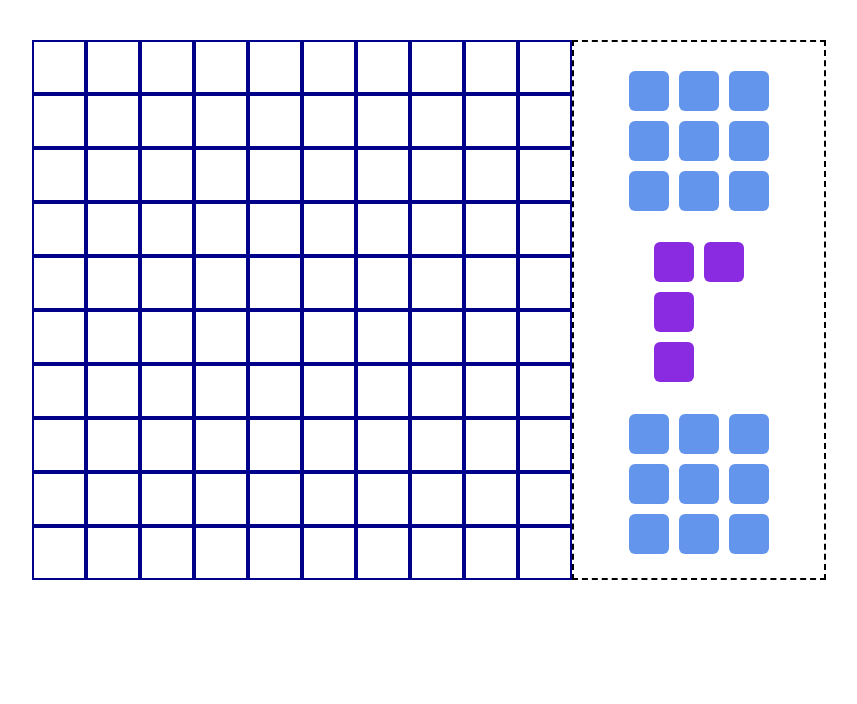
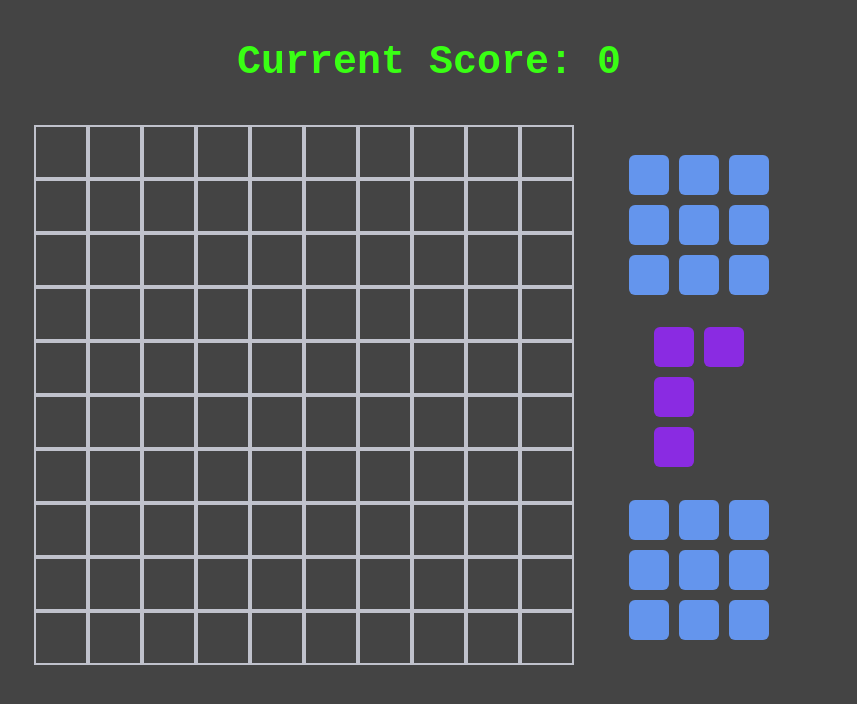
Before and after one commit to alexanderkho/1010, a React (Create React App) app: page / in a window 1280 px wide. Shown: the top 704 px of the page, without its empty margins (211-1068 px from the left). Built offline with nearby package versions, Linux system fonts and the light colour scheme.

Commit message:
Add basic points system, update styling a bit

```diff
--- a/src/components/Board/Board.css
+++ b/src/components/Board/Board.css
@@ -14,3 +14,10 @@
   border-radius: 10px;
   padding: 2px 8px;
 }
+
+.score {
+  font-family: "Courier New", Courier, monospace;
+  font-size: 40px;
+  font-weight: 800;
+  color: #39ff14;
+}
--- a/src/components/Board/index.tsx
+++ b/src/components/Board/index.tsx
@@ -13,9 +13,11 @@ type T_BoardContext = {
 const BoardContext = React.createContext<T_BoardContext>({});
 
 const Board: React.FC = () => {
-  const [{ queue, board }, playPiece] = useGameState();
+  const [{ queue, board, score }, playPiece] = useGameState();
 
   return (
+    <div>
+      <p className="score">Current Score: {score}</p>
       <BoardContext.Provider value={{ playPiece }}>
         <div className="board">
           <div>
@@ -32,6 +34,7 @@ const Board: React.FC = () => {
           {queue && <PieceQueue queue={queue} />}
         </div>
       </BoardContext.Provider>
+    </div>
   );
 };
 
--- a/src/components/Cell/Cell.css
+++ b/src/components/Cell/Cell.css
@@ -1,7 +1,7 @@
 .cell {
   width: 50px;
   height: 50px;
-  border-color: darkblue;
+  border-color: #c0c2cc;
   border-width: 2px;
   border-style: solid;
   display: flex;
--- a/src/components/PieceQueue/PieceQueue.css
+++ b/src/components/PieceQueue/PieceQueue.css
@@ -1,7 +1,5 @@
 .piece-queue-container {
   width: 250px;
-  border-width: 2px;
-  border-style: dashed;
 }
 
 .piece-queue {
--- a/src/game/Piece.ts
+++ b/src/game/Piece.ts
@@ -15,20 +15,31 @@ class Piece {
   name: T_PieceName;
   color: string;
   bitmap: T_BitMap;
+  points: number;
 
   constructor(name: T_PieceName) {
     this.name = name;
     this.color = Piece.colors[name];
     this.bitmap = Piece.getRandomRotation(Piece.defaultBitmaps[name]);
+    this.points = Piece.pointMap[name];
   }
 
   private static colors: Record<T_PieceName, string> = {
-    Square_sm: "orange",
-    Square_md: "red",
+    Square_sm: "#d68427",
+    Square_md: "#e34086",
     Square_lg: "cornflowerblue",
-    Line: "blue",
-    LLeft: "green",
+    Line: "#2069e0",
+    LLeft: "#3dd966",
     LRight: "blueviolet",
+  };
+
+  private static pointMap: Record<T_PieceName, number> = {
+    Square_sm: 1,
+    Square_md: 4,
+    Square_lg: 9,
+    Line: 4,
+    LLeft: 4,
+    LRight: 4,
   };
 
   private static defaultBitmaps: Record<T_PieceName, T_BitMap> = {
--- a/src/game/gameReducer.ts
+++ b/src/game/gameReducer.ts
@@ -5,6 +5,7 @@ import initBoard from "./initBoard";
 type T_GameState = {
   board: T_Board;
   queue: T_Queue;
+  score: number;
 };
 
 const QUEUE_SIZE = 3;
@@ -92,7 +93,11 @@ const boardReducer = (state: T_GameState, action: actionTypes): T_GameState => {
       const { index } = action;
       newQueue = [...state.queue];
       newQueue.splice(index, 1);
-      return { board: newBoard, queue: newQueue };
+      return {
+        board: newBoard,
+        queue: newQueue,
+        score: state.score + piece.points,
+      };
     case CLEAR_ROW:
       newBoard = [...state.board];
       newRow = [...state.board[action.index]];
@@ -116,9 +121,10 @@ const boardReducer = (state: T_GameState, action: actionTypes): T_GameState => {
   }
 };
 
-const initialState = {
+const initialState: T_GameState = {
   board: initBoard(),
   queue: [],
+  score: 0,
 };
 
 export type { T_GameState };
--- a/src/index.css
+++ b/src/index.css
@@ -1,13 +1,14 @@
 body {
   margin: 0;
-  font-family: -apple-system, BlinkMacSystemFont, 'Segoe UI', 'Roboto', 'Oxygen',
-    'Ubuntu', 'Cantarell', 'Fira Sans', 'Droid Sans', 'Helvetica Neue',
+  font-family: -apple-system, BlinkMacSystemFont, "Segoe UI", "Roboto", "Oxygen",
+    "Ubuntu", "Cantarell", "Fira Sans", "Droid Sans", "Helvetica Neue",
     sans-serif;
   -webkit-font-smoothing: antialiased;
   -moz-osx-font-smoothing: grayscale;
+  background: #444444;
 }
 
 code {
-  font-family: source-code-pro, Menlo, Monaco, Consolas, 'Courier New',
+  font-family: source-code-pro, Menlo, Monaco, Consolas, "Courier New",
     monospace;
 }
```
Lines whose indentation alone changed are shown as unchanged.
